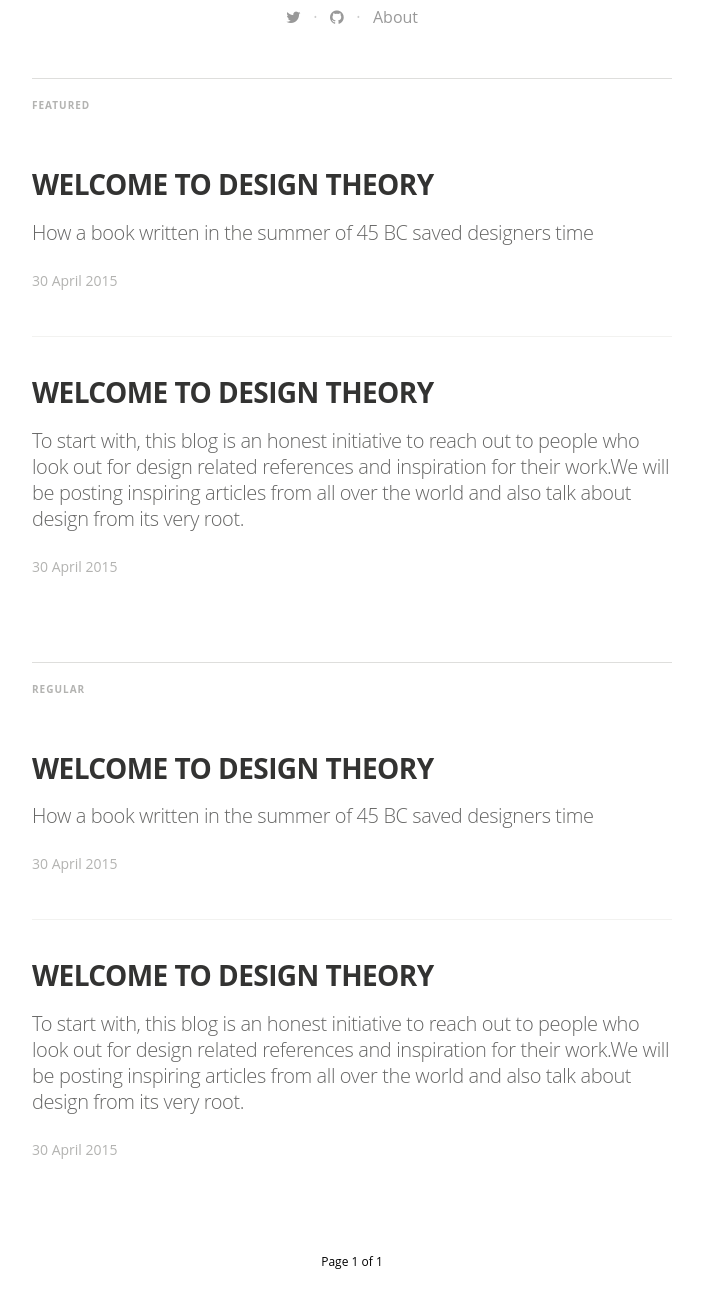
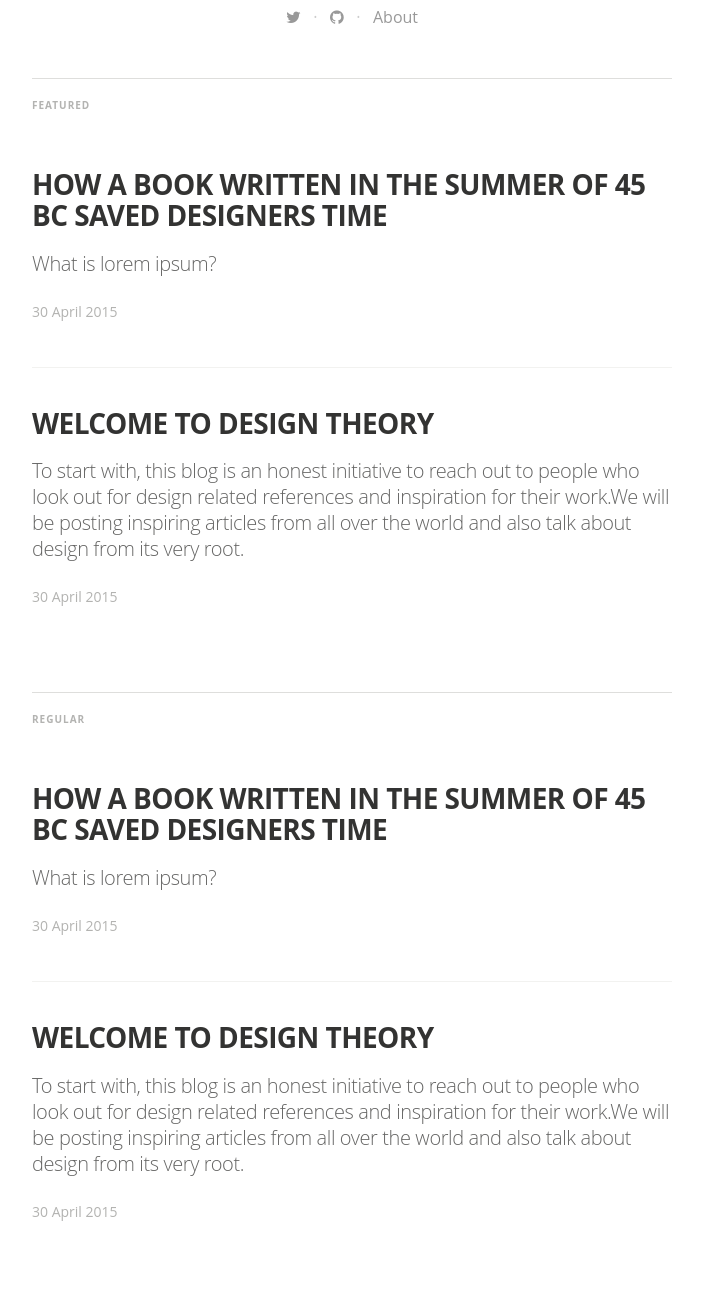
Before and after one commit to designtheory/designtheory.github.io, a Jekyll site: the page built from index.html, in a window 1280 px wide and 1400 px high, scrolled down 538 px, cut to the strip 95-1400 px from the top of the window. Shown: the whole strip, without its empty margins (288-991 px from the left). Built offline with Jekyll 4.4.1, drawn with Linux system fonts in a browser that asks for light colours; nearby versions of some CDN libraries; some web fonts are replaced; Markdown is read by kramdown in place of the engine named in the settings; the list of posts is cut into pages by our own code.

Commit message:
edited post

```diff
--- a/_posts/2015-04-30-mediator_features .markdown
+++ b/_posts/2015-04-30-mediator_features .markdown
@@ -1,10 +1,10 @@
 ---
 layout: post
-title:  "WELCOME TO DESIGN THEORY"
+title:  "HOW A BOOK WRITTEN IN THE SUMMER OF 45 BC SAVED DESIGNERS TIME"
 date:   2015-04-30
 categories: Welcome
 tags: featured
 image: /assets/article_images/2014-11-30-mediator_features/night-track.JPG
 ---
 
-#How a book written in the summer of 45 BC saved designers time
+What is lorem ipsum?
```
